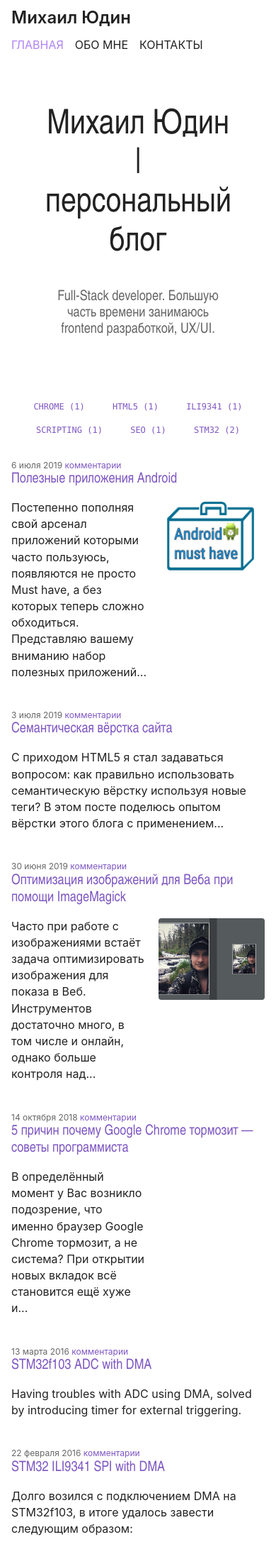
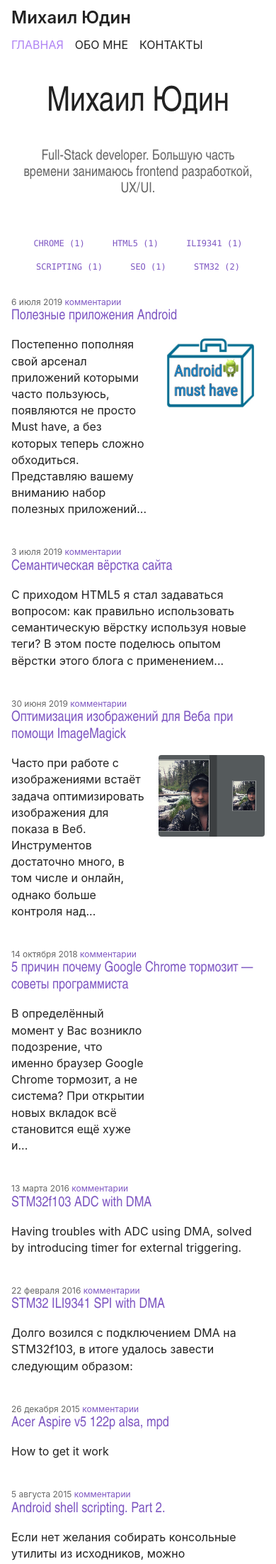
Before and after one commit to fagcinsk/fagcinsk.github.io, a Jekyll site: the page built from index.html, in a window 390 px wide. Shown: the top 2204 px of the page at 71% size. Built offline with Jekyll 4.4.1, drawn with Linux system fonts in a browser that asks for light colours; the list of posts is cut into pages by our own code; comment, search, counter and statistics services are not loaded.

Commit message:
mobile promo

```diff
--- a/_sass/main.scss
+++ b/_sass/main.scss
@@ -200,6 +200,10 @@
     margin: -16px -16px 16px -16px;
   }
 
+  .promo {
+    padding: 32px;
+  }
+
   img.me {
     width: 100%
   }
--- a/index.html
+++ b/index.html
@@ -4,6 +4,6 @@
 ---
 
 <div class="promo">
-  <h1>{{page.title}}</h1>
+  <h1>Михаил Юдин</h1>
   <h2>{{site.description}}</h2>
 </div>
```
